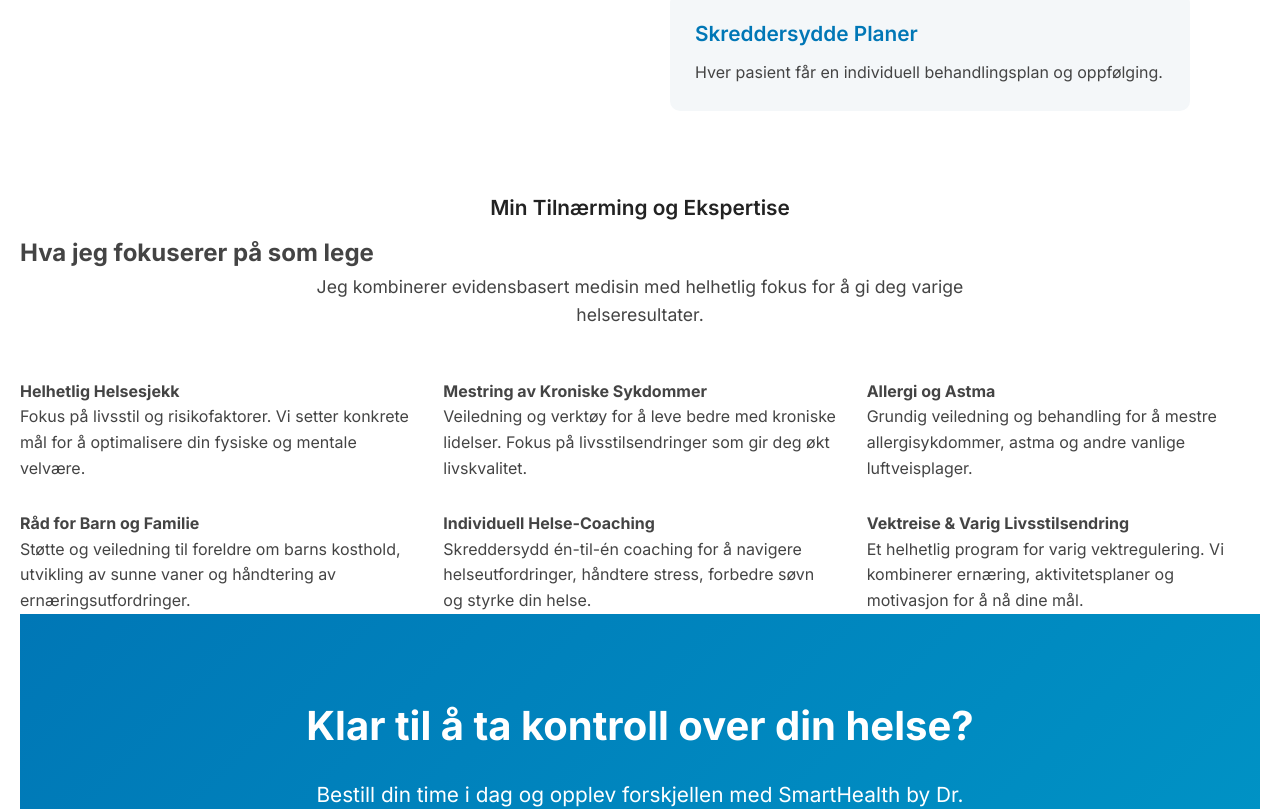
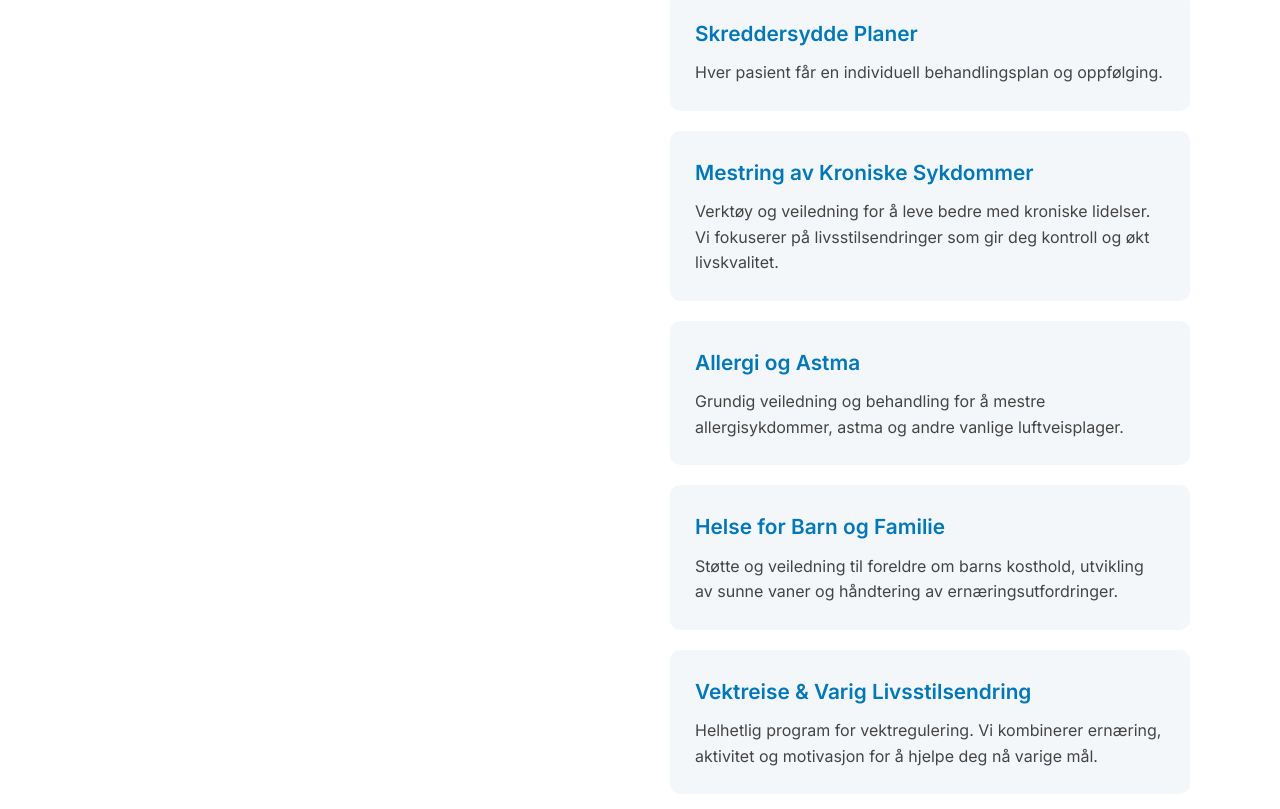
Before and after one commit to aichaib1228-beep/smarthealth-website, a Next.js app: page / in a window 1280 px wide. Shown: the part 1900-2709 px from the top of the page. Built offline with nearby package versions, Linux system fonts and the light colour scheme.

Commit message:
Update hero section and services details

```diff
--- a/app/page.js
+++ b/app/page.js
@@ -9,7 +9,7 @@ export default function Home() {
         <div className="hero-content-home">
           <h1 className="hero-title-home">
             Velkommen til SmartHealth
-            <br /> {/* BRUKER <br /> FOR Å KONTROLLERE LINJESKIFTET */}
+            <br />
             by Dr. Aicha
           </h1>
           <p className="hero-subtitle-home">
@@ -81,9 +81,9 @@ export default function Home() {
             </p>
           </div>
 
-          {/* SERVICES COLUMN - NÅ KUN MED GRUNNLEGGENDE INFO FOR Å UNNGÅ DUPLIKATER */}
+          {/* SERVICES COLUMN - NÅ MED ALLE DETALJER IGJEN */}
           <div className="services-column">
-            <h3 className="services-title-home">Våre Grunnleggende Tjenester</h3>
+            <h3 className="services-title-home">Våre Spesialiteter og Tjenester</h3>
 
             <div className="service-item-home">
               <h4>Personlig helsehjelp</h4>
@@ -104,54 +104,26 @@ export default function Home() {
               <h4>Skreddersydde Planer</h4>
               <p>Hver pasient får en individuell behandlingsplan og oppfølging.</p>
             </div>
-            {/* MER SPESIFIKKE TJENESTER ER FLYTTET TIL FOCUS SECTION */}
-          </div>
-        </div>
-      </section>
 
-      {/* NY SEKSJON: FOCUS SECTION - 'Hva jeg fokuserer på som lege' */}
-      <section className="focus-section-home">
-        <div className="focus-header">
-          <p className="focus-subtitle">Min Tilnærming og Ekspertise</p>
-          <h2 className="focus-title">Hva jeg fokuserer på som lege</h2>
-          <p className="focus-description">Jeg kombinerer evidensbasert medisin med helhetlig fokus for å gi deg varige helseresultater.</p>
+            <div className="service-item-home">
+              <h4>Mestring av Kroniske Sykdommer</h4>
+              <p>Verktøy og veiledning for å leve bedre med kroniske lidelser. Vi fokuserer på livsstilsendringer som gir deg kontroll og økt livskvalitet.</p>
             </div>
 
-        <div className="focus-grid">
-          {/* Box 1 */}
-          <div className="focus-item-box">
-            <h4>Helhetlig Helsesjekk</h4>
-            <p>Fokus på livsstil og risikofaktorer. Vi setter konkrete mål for å optimalisere din fysiske og mentale velvære.</p>
-          </div>
-
-          {/* Box 2 */}
-          <div className="focus-item-box">
-            <h4>Mestring av Kroniske Sykdommer</h4>
-            <p>Veiledning og verktøy for å leve bedre med kroniske lidelser. Fokus på livsstilsendringer som gir deg økt livskvalitet.</p>
-          </div>
-
-          {/* Box 3 */}
-          <div className="focus-item-box">
+            <div className="service-item-home">
               <h4>Allergi og Astma</h4>
               <p>Grundig veiledning og behandling for å mestre allergisykdommer, astma og andre vanlige luftveisplager.</p>
             </div>
 
-          {/* Box 4 */}
-          <div className="focus-item-box">
-            <h4>Råd for Barn og Familie</h4>
+            <div className="service-item-home">
+              <h4>Helse for Barn og Familie</h4>
               <p>Støtte og veiledning til foreldre om barns kosthold, utvikling av sunne vaner og håndtering av ernæringsutfordringer.</p>
             </div>
 
-          {/* Box 5 */}
-          <div className="focus-item-box">
-            <h4>Individuell Helse-Coaching</h4>
-            <p>Skreddersydd én-til-én coaching for å navigere helseutfordringer, håndtere stress, forbedre søvn og styrke din helse.</p>
+            <div className="service-item-home">
+              <h4>Vektreise & Varig Livsstilsendring</h4>
+              <p>Helhetlig program for vektregulering. Vi kombinerer ernæring, aktivitet og motivasjon for å hjelpe deg nå varige mål.</p>
             </div>
-
-          {/* Box 6 */}
-          <div className="focus-item-box">
-            <h4>Vektreise & Varig Livsstilsendring</h4>
-            <p>Et helhetlig program for varig vektregulering. Vi kombinerer ernæring, aktivitetsplaner og motivasjon for å nå dine mål.</p>
           </div>
         </div>
       </section>
```
Lines whose indentation alone changed are shown as unchanged.
